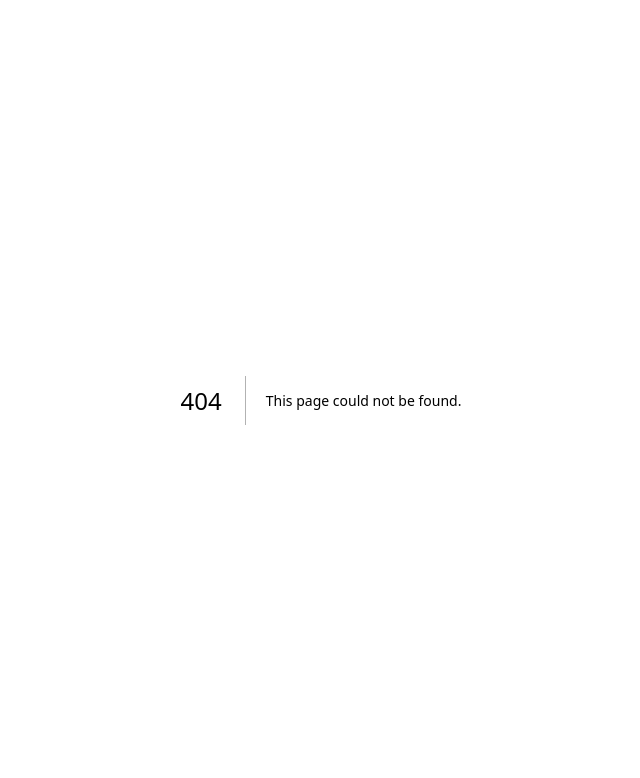
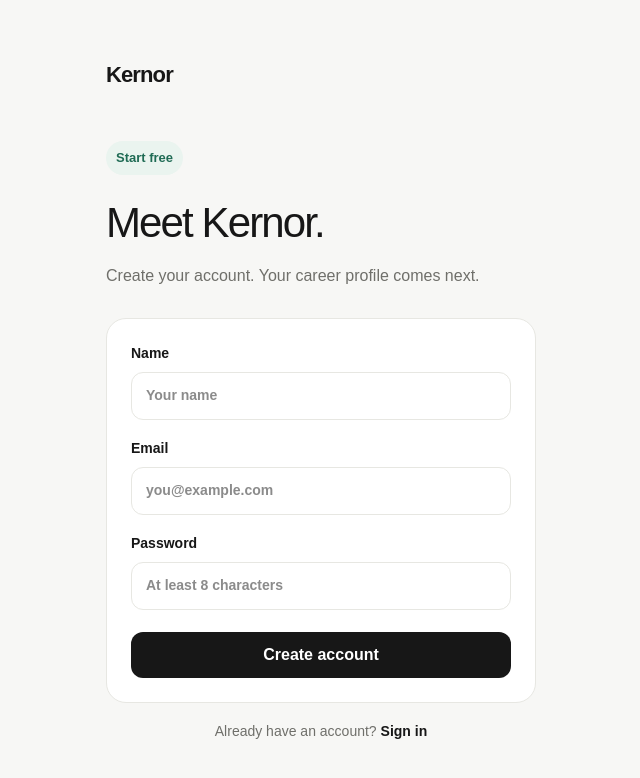
Before and after one commit to Dr-Opara/Kernor-ai, a Next.js app: page /signup in a window 1280 px wide. Before the commit this address had no page. Shown: the top 778 px of the page, without its empty margins (319-959 px from the left). Built offline with nearby package versions, Linux system fonts and the light colour scheme.

Commit message:
feat: add src/app/signup/page.tsx

```diff
--- /dev/null
+++ b/src/app/signup/page.tsx
@@ -0,0 +1,54 @@
+import Link from "next/link";
+import { signup } from "@/app/login/actions";
+
+export default async function SignupPage({
+  searchParams,
+}: {
+  searchParams: Promise<{ error?: string }>;
+}) {
+  const { error } = await searchParams;
+
+  return (
+    <main className="shell" style={{ minHeight: "100vh", display: "grid", placeItems: "center", padding: "50px 0" }}>
+      <div style={{ width: "min(430px,100%)" }}>
+        <Link href="/" style={{ fontSize: 22, fontWeight: 800, letterSpacing: "-0.04em" }}>Kernor</Link>
+        <div style={{ marginTop: 50 }}>
+          <div className="badge">Start free</div>
+          <h1 style={{ fontSize: 42, letterSpacing: "-0.045em", margin: "16px 0 10px" }}>Meet Kernor.</h1>
+          <p className="muted" style={{ marginBottom: 30 }}>Create your account. Your career profile comes next.</p>
+
+          <form className="card" style={{ padding: 24 }} action={signup}>
+            {error ? (
+              <div style={{ marginBottom: 18, padding: 12, borderRadius: 12, background: "#fff1ef", fontSize: 14 }}>
+                {error}
+              </div>
+            ) : null}
+
+            <label style={{ display: "grid", gap: 8, fontSize: 14, fontWeight: 650 }}>
+              Name
+              <input className="input" name="full_name" autoComplete="name" required placeholder="Your name" />
+            </label>
+
+            <label style={{ display: "grid", gap: 8, fontSize: 14, fontWeight: 650, marginTop: 18 }}>
+              Email
+              <input className="input" name="email" type="email" autoComplete="email" required placeholder="you@example.com" />
+            </label>
+
+            <label style={{ display: "grid", gap: 8, fontSize: 14, fontWeight: 650, marginTop: 18 }}>
+              Password
+              <input className="input" name="password" type="password" autoComplete="new-password" minLength={8} required placeholder="At least 8 characters" />
+            </label>
+
+            <button className="btn btn-primary" type="submit" style={{ width: "100%", marginTop: 22 }}>
+              Create account
+            </button>
+          </form>
+
+          <p className="muted" style={{ textAlign: "center", fontSize: 14, marginTop: 18 }}>
+            Already have an account? <Link href="/login" style={{ color: "var(--text)", fontWeight: 700 }}>Sign in</Link>
+          </p>
+        </div>
+      </div>
+    </main>
+  );
+}
```
